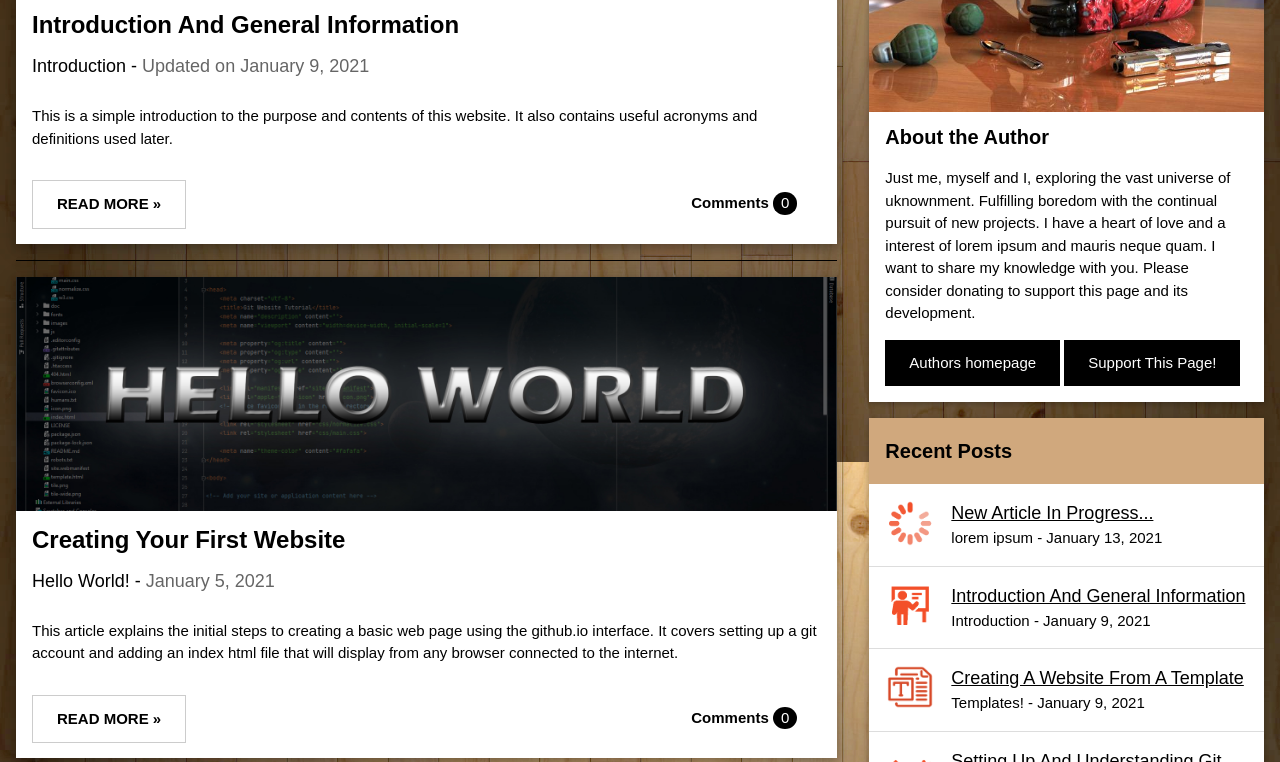
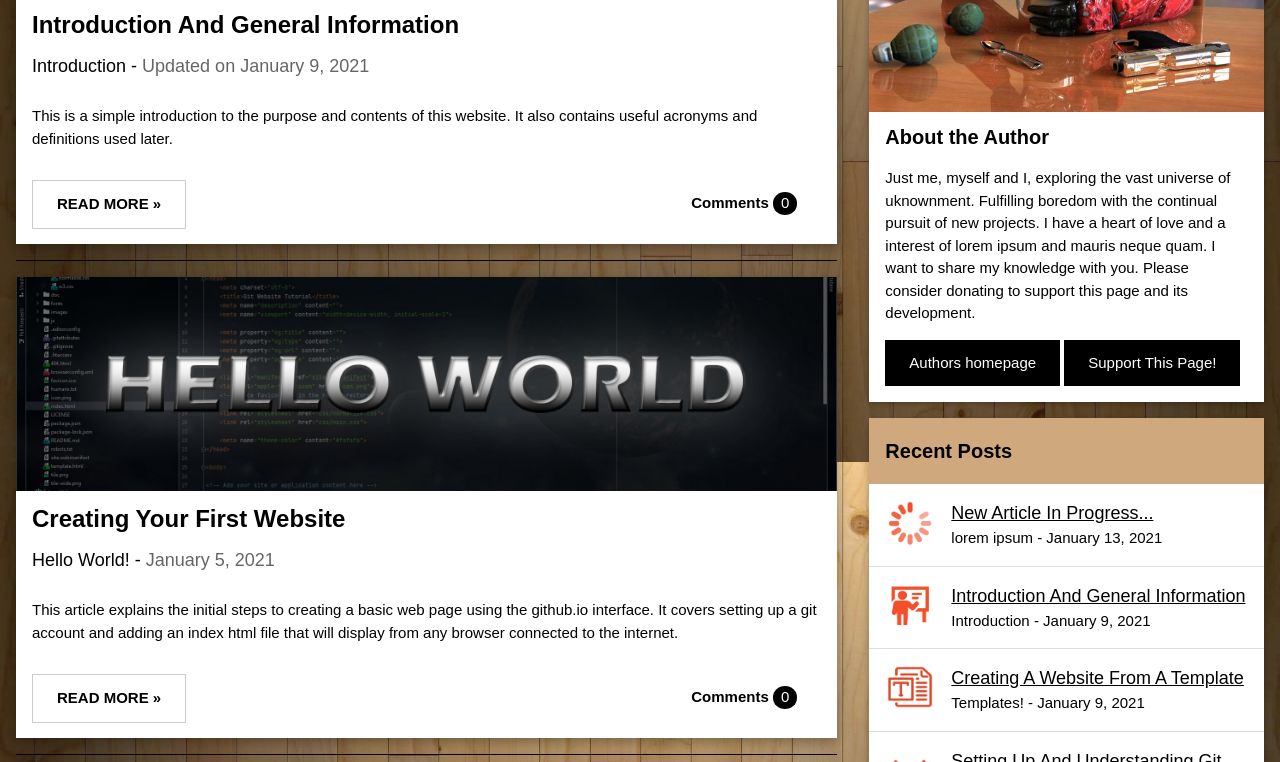
Before and after one commit to GitWebsiteTutorial/GitWebsiteTutorial.github.io, a website: page index.html in a window 1280 px wide. Shown: the part 338-1100 px from the top of the page. Drawn offline with Linux system fonts and the light colour scheme; a web font is replaced by a local one.

Commit message:
Modified helloWorld banner size.

```diff
--- a/index.html
+++ b/index.html
@@ -92,7 +92,7 @@ and is wrapped around the whole page content, except for the footer in this exam
 
             <!-- Blog entry - Hello World -->
             <div class="w3-card-4 w3-margin w3-white">
-                <img src="images/helloWorld/helloWorldCover.jpg" alt="helloWorldCover" style="width:100%">
+                <img src="images/helloWorld/helloWorldBanner.jpg" alt="helloWorldCover" style="width:100%">
                 <div class="w3-container">
                     <h3><b>Creating Your First Website</b></h3>
                     <h5>Hello World! - <span class="w3-opacity">January 5, 2021</span></h5>
```
Also changed, not shown: articles/introduction.html (+0 -1 lines), images/helloWorld/helloWorldBanner.jpg (added), images/helloWorld/helloWorldCover.jpg (deleted).
